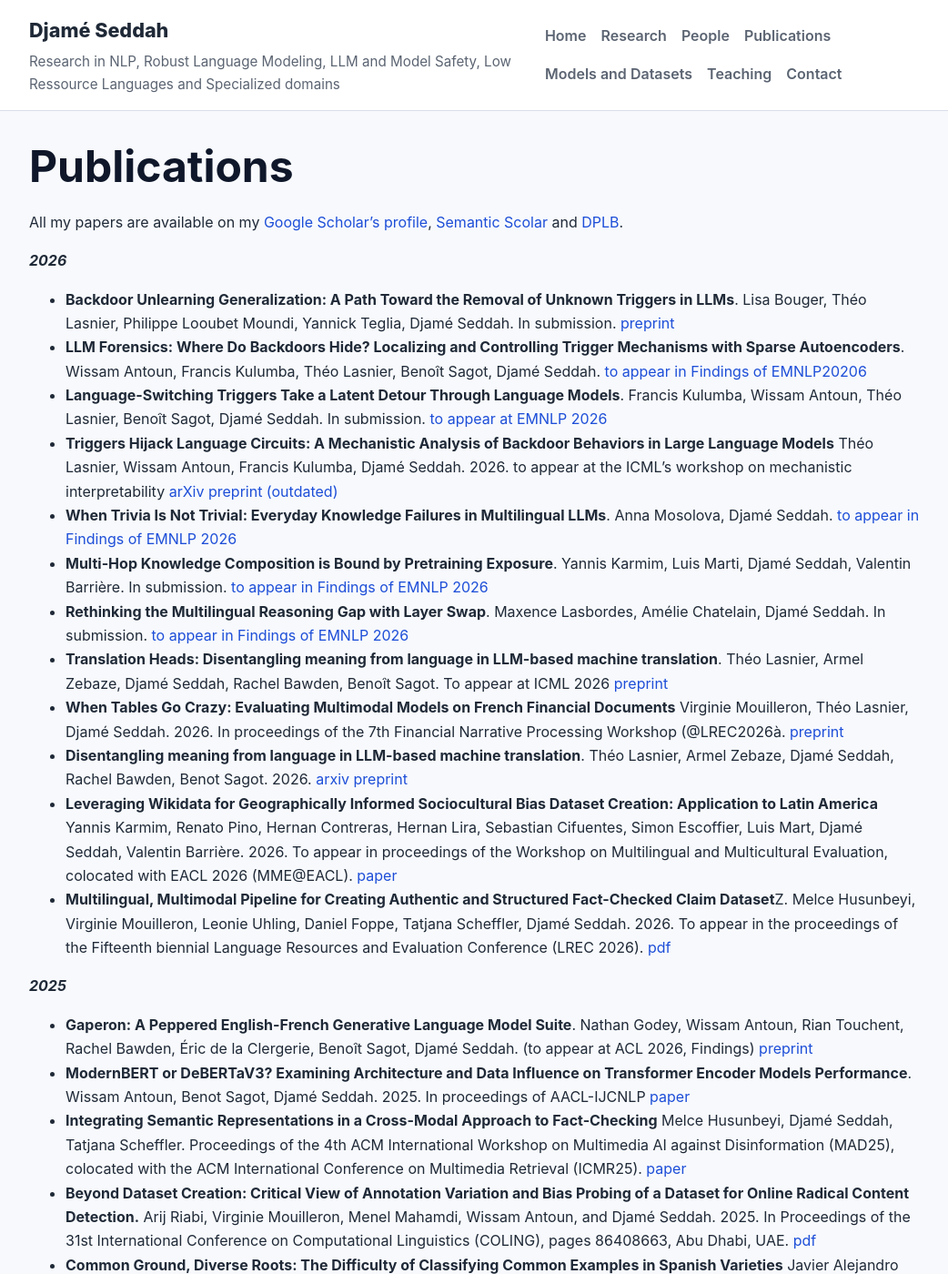
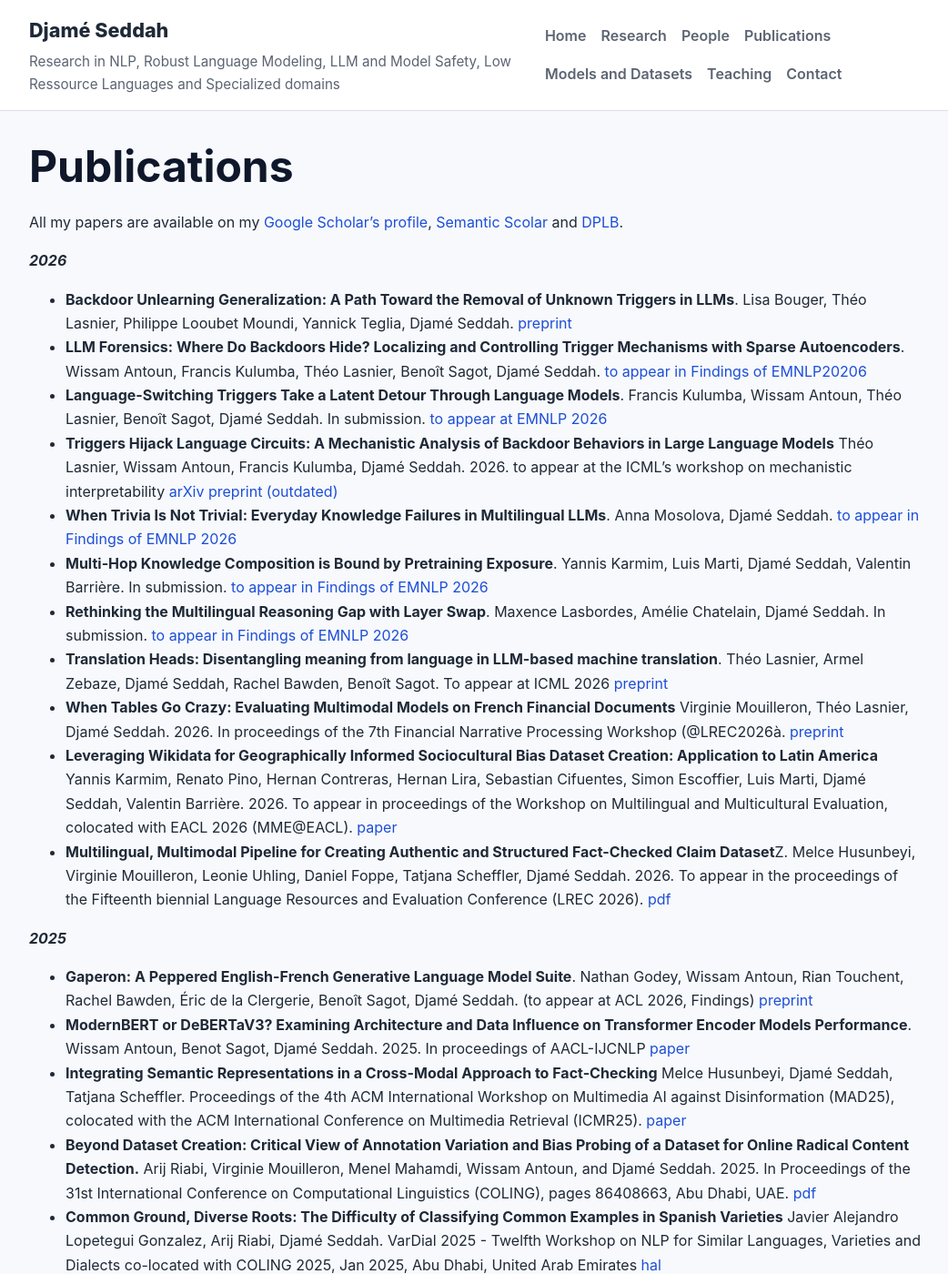
Before and after one commit to dseddah/dseddah.github.io, a Jekyll site: the page built from publications.md, in a window 1280 px wide and 1400 px high. Shown: the whole window at 91% size, without its empty margins (118-1160 px from the left). Built offline with Jekyll 4.4.1, drawn with Linux system fonts in a browser that asks for light colours.

Commit message:
Update publications.md

```diff
--- a/publications.md
+++ b/publications.md
@@ -7,7 +7,7 @@ All my papers are available on my [Google Scholar's profile](https://scholar.goo
 
 ***2026***
 
- * **Backdoor Unlearning Generalization: A Path Toward the Removal of Unknown Triggers in LLMs**. Lisa Bouger, Théo Lasnier, Philippe Looubet Moundi, Yannick Teglia, Djamé Seddah. In submission. [preprint](https://arxiv.org/abs/2606.03785)
+ * **Backdoor Unlearning Generalization: A Path Toward the Removal of Unknown Triggers in LLMs**. Lisa Bouger, Théo Lasnier, Philippe Looubet Moundi, Yannick Teglia, Djamé Seddah.  [preprint](https://arxiv.org/abs/2606.03785)
  * **LLM Forensics: Where Do Backdoors Hide? Localizing and Controlling Trigger Mechanisms with Sparse Autoencoders**. Wissam Antoun, Francis Kulumba, Théo Lasnier, Benoît Sagot, Djamé Seddah. [to appear in Findings of EMNLP20206](http://pauillac.inria.fr/~seddah/EMNLP_2026_SAEs_paper_Antoun_el_al.pdf)
 * **Language-Switching Triggers Take a Latent Detour Through Language Models**. Francis Kulumba, Wissam Antoun, Théo Lasnier, Benoît Sagot, Djamé Seddah. In submission. [to appear at EMNLP 2026](https://arxiv.org/abs/2605.18646)
 *  **Triggers Hijack Language Circuits: A Mechanistic Analysis of Backdoor Behaviors in Large Language Models** Théo Lasnier, Wissam Antoun, Francis Kulumba, Djamé Seddah. 2026. to appear at the ICML's workshop on mechanistic interpretability [arXiv preprint (outdated)](https://arxiv.org/pdf/2602.10382)
@@ -16,8 +16,7 @@ All my papers are available on my [Google Scholar's profile](https://scholar.goo
 * **Rethinking the Multilingual Reasoning Gap with Layer Swap**. Maxence Lasbordes, Amélie Chatelain, Djamé Seddah. In submission. [to appear in Findings of EMNLP 2026](https://arxiv.org/abs/2605.26735)
 * **Translation Heads: Disentangling meaning from language in LLM-based machine translation**. Théo Lasnier, Armel Zebaze, Djamé Seddah, Rachel Bawden, Benoît Sagot. To appear at ICML 2026 [preprint](https://hal.science/hal-05513961/)
 * **When Tables Go Crazy: Evaluating Multimodal Models on French Financial Documents** Virginie Mouilleron, Théo Lasnier, Djamé Seddah. 2026. In proceedings of the 7th Financial Narrative Processing Workshop (@LREC2026à. [preprint](https://arxiv.org/pdf/2602.10384)
-* **Disentangling meaning from language in LLM-based machine translation**. Théo Lasnier, Armel Zebaze, Djamé Seddah, Rachel Bawden, Benot Sagot. 2026. [arxiv preprint](https://arxiv.org/pdf/2602.04613)
-* **Leveraging Wikidata for Geographically Informed Sociocultural Bias Dataset Creation: Application to Latin America** Yannis Karmim, Renato Pino, Hernan Contreras, Hernan Lira, Sebastian Cifuentes, Simon Escoffier, Luis Mart, Djamé Seddah, Valentin Barrière. 2026. To appear in proceedings of the Workshop on Multilingual and Multicultural Evaluation, colocated with EACL 2026 (MME@EACL). [paper](https://hal.science/hal-05510068v1)
+* **Leveraging Wikidata for Geographically Informed Sociocultural Bias Dataset Creation: Application to Latin America** Yannis Karmim, Renato Pino, Hernan Contreras, Hernan Lira, Sebastian Cifuentes, Simon Escoffier, Luis Marti, Djamé Seddah, Valentin Barrière. 2026. To appear in proceedings of the Workshop on Multilingual and Multicultural Evaluation, colocated with EACL 2026 (MME@EACL). [paper](https://hal.science/hal-05510068v1)
 * **Multilingual, Multimodal Pipeline for Creating Authentic and Structured Fact-Checked Claim Dataset**Z. Melce Husunbeyi, Virginie Mouilleron, Leonie Uhling, Daniel Foppe, Tatjana Scheffler, Djamé Seddah. 2026. To appear in the proceedings of the Fifteenth biennial Language Resources and Evaluation Conference (LREC 2026). [pdf](https://arxiv.org/pdf/2601.07985)
 
 ***2025***
```
